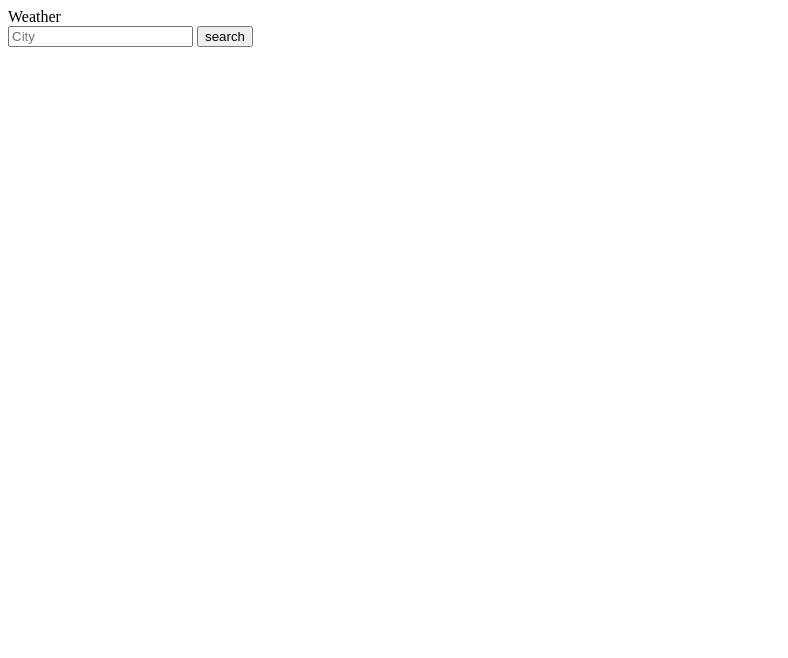
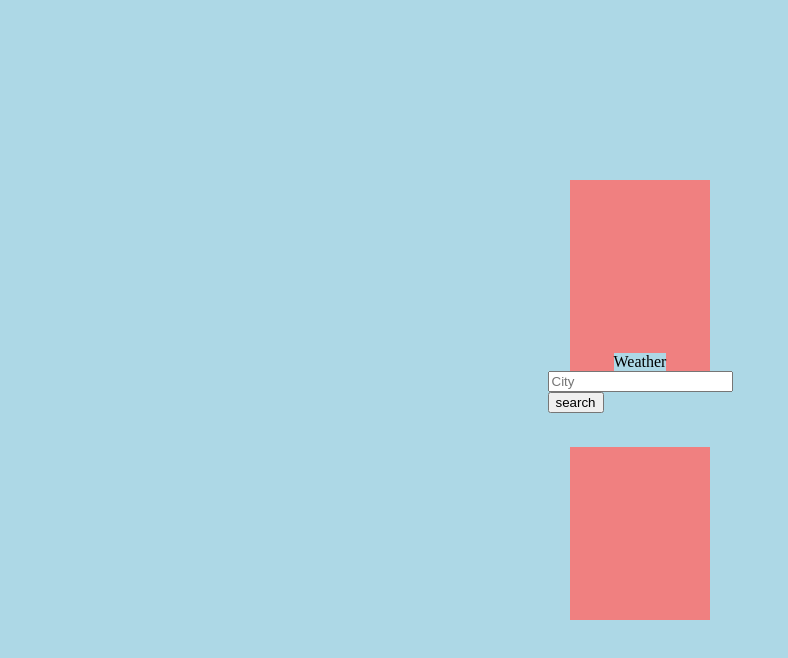
Before and after one commit to Jakxel12/Projects-Web-Dev, a plain HTML site: page Weather_Project/index.html in a window 1280 px wide. Shown: the whole page, without its empty margins (0-788 px from the left). Drawn offline with Linux system fonts and the light colour scheme.

Commit message:
changes in display

```diff
--- a/Weather_Project/index.html
+++ b/Weather_Project/index.html
@@ -5,12 +5,17 @@
   <link rel="stylesheet" href="style.css">
 </head>
 <body>
+  <div class="display">
+    <div class="title" style="background-color: lightblue;">Weather</div>
+    <div class="screen" style="background-color: lightblue;">
+      <input type="text" placeholder="City">
+      <input type="button" value="search">
+      <p class="grade"></p>
+      <img src="" alt="">
+    </div>
 
-  <div class="title">Weather</div>
-  <input type="text" placeholder="City">
-  <input type="button" value="search">
-  <p class="grade"></p>
-  <img src="" alt="">
+  </div>
+
   <script src="script.js"></script>
 </body>
 </html>
--- a/Weather_Project/style.css
+++ b/Weather_Project/style.css
@@ -0,0 +1,19 @@
+html, body {
+  background-color: lightblue;
+  margin: 0;
+  height: 100vh;
+  display: flex;
+  align-items: center;
+  justify-content: center;
+}
+
+.display {
+  width: 100px;
+  height: 50%;
+  background-color: lightcoral;
+  padding: 20px;
+  display: flex;
+  flex-direction: column;
+  align-items: center;
+  justify-content: center;
+}
```
